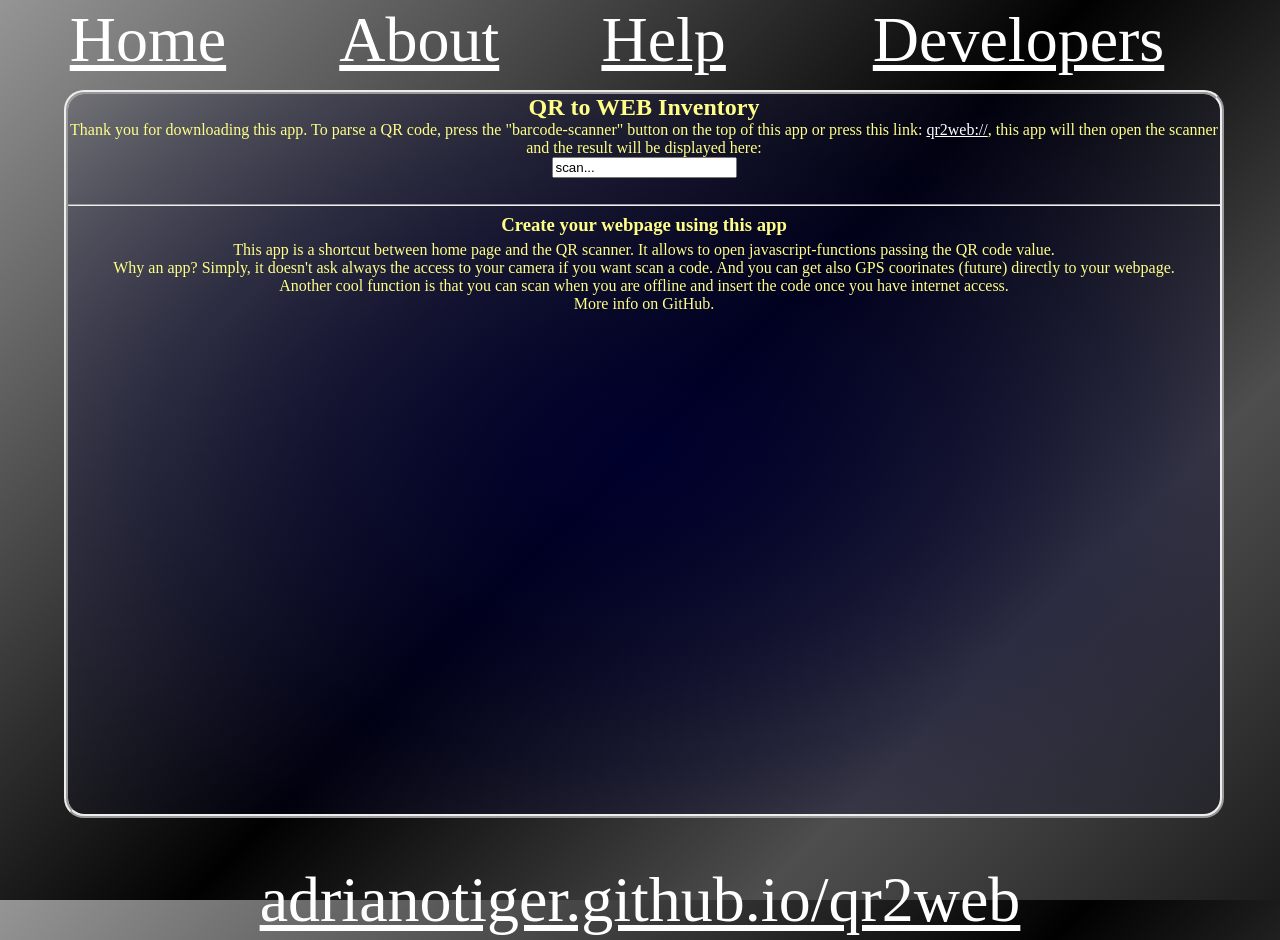
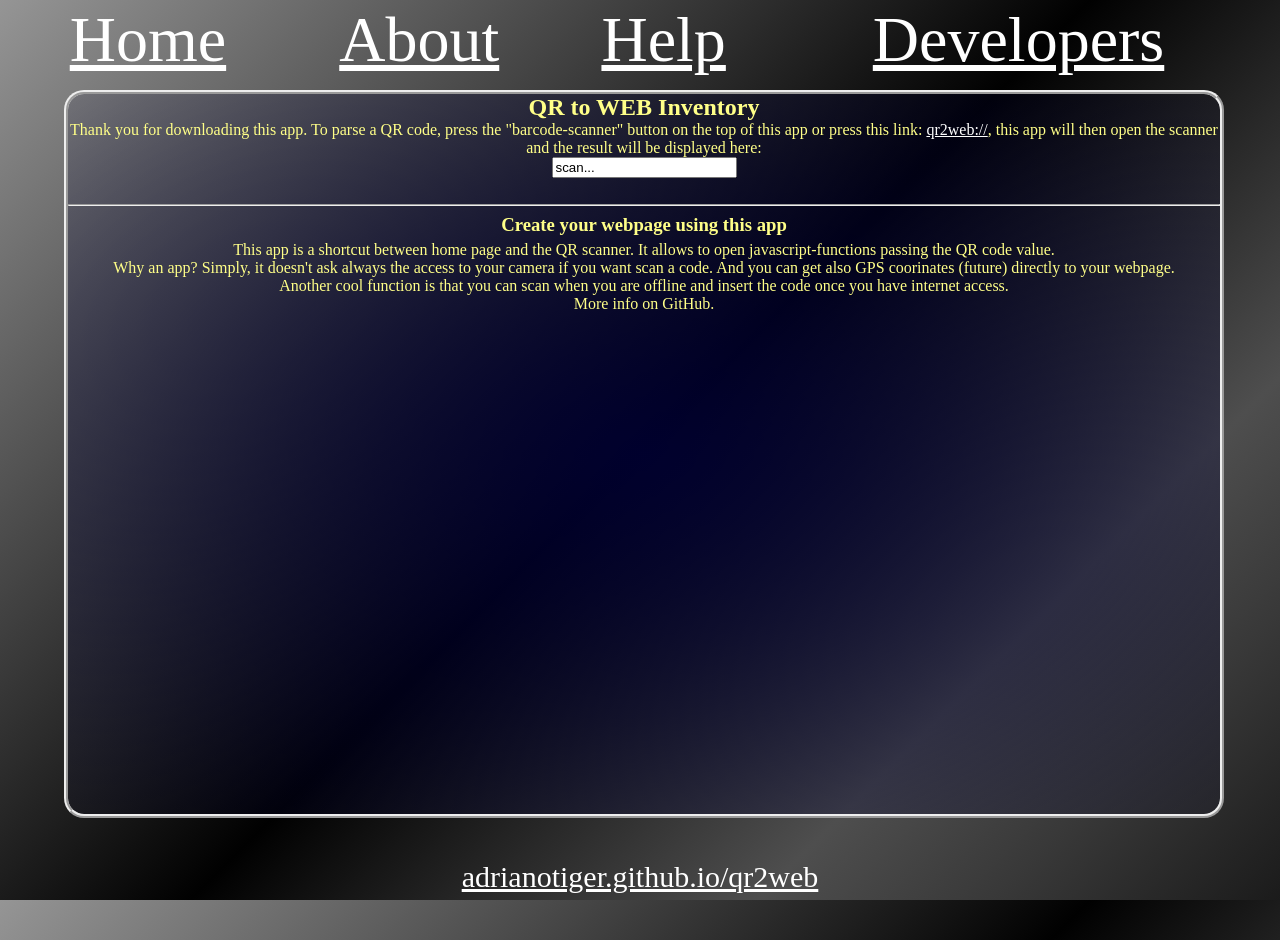
Before and after one commit to Adrianotiger/qr2web, a Jekyll site: the page built from index.html, in a window 1280 px wide. Built offline with Jekyll 4.4.1, drawn with Linux system fonts in a browser that asks for light colours.

Commit message:
Update default.html

```diff
--- a/_layouts/default.html
+++ b/_layouts/default.html
@@ -23,13 +23,7 @@
 
 			</div><!-- /.container -->
 			<footer>
-	    			<table>
-					<tr>
-	        				<td>
-							<a href="https://adrianotiger.github.io/qr2web/">adrianotiger.github.io/qr2web</a>
-						</td>
-					</tr>
-				</table>
+	    			<a href="https://adrianotiger.github.io/qr2web/">adrianotiger.github.io/qr2web</a>
 			</footer>
 		</body>
 	</html>
```
